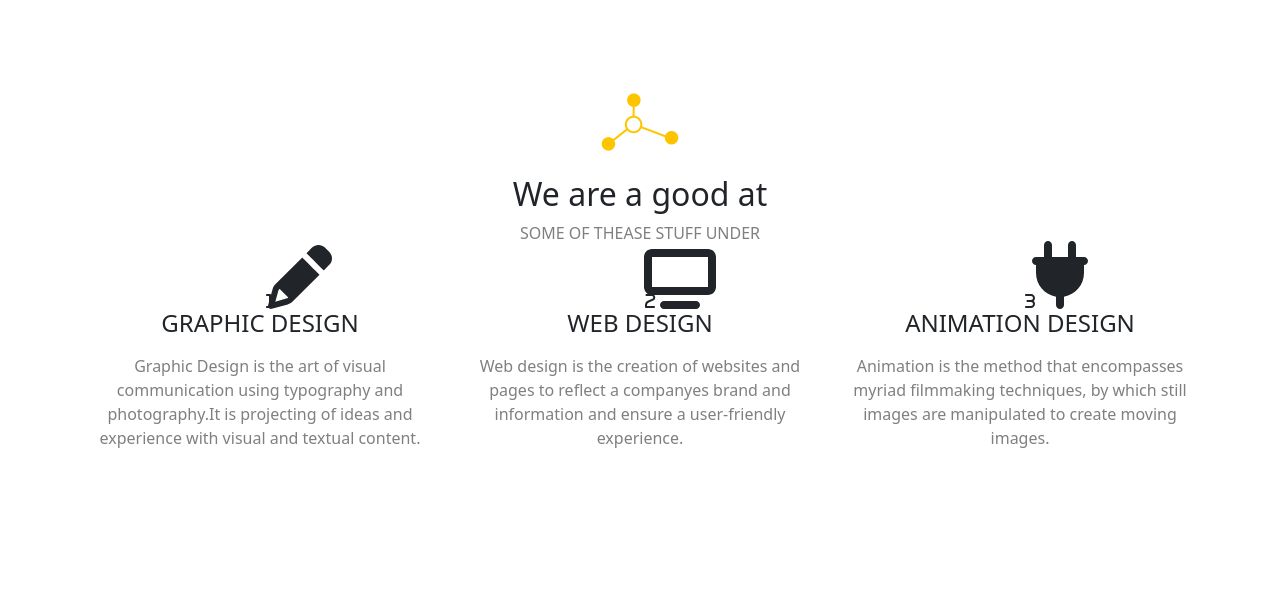
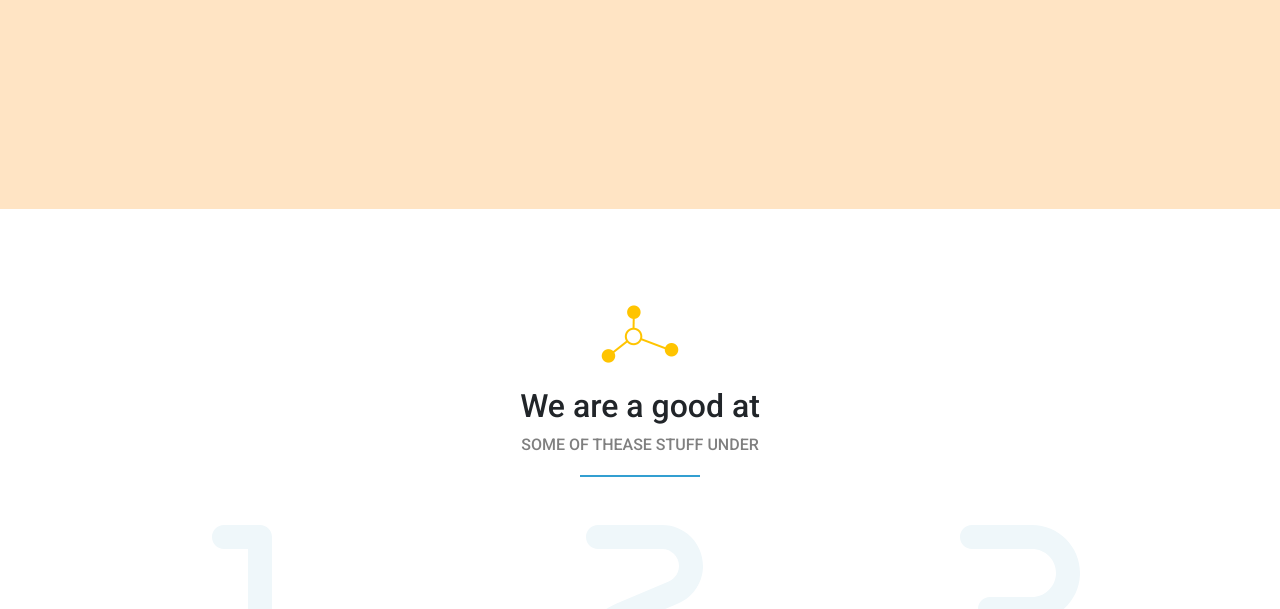
Before and after one commit to sohilamaumon23/project5, a plain HTML site: page index.html in a window 1280 px wide. Shown: the part 695-1304 px from the top of the page. Drawn offline with Linux system fonts and the light colour scheme.

Commit message:
Update index.html

```diff
--- a/index.html
+++ b/index.html
@@ -6,7 +6,7 @@
     <title>bondi</title>
    <link rel="stylesheet" href="css/bootstrap.min.css">
    <link rel="stylesheet" href="css/all.min.css">
-   <link rel="stylesheet" href=""bondi.css"">
+   <link rel="stylesheet" href="bondi.css">
    <link rel="preconnect" href="https://fonts.googleapis.com" />
    <link rel="preconnect" href="https://fonts.gstatic.com" crossorigin />
    <link href="https://fonts.googleapis.com/css2?family=Roboto:wght@100;300;500&display=swap" rel="stylesheet" />
```
